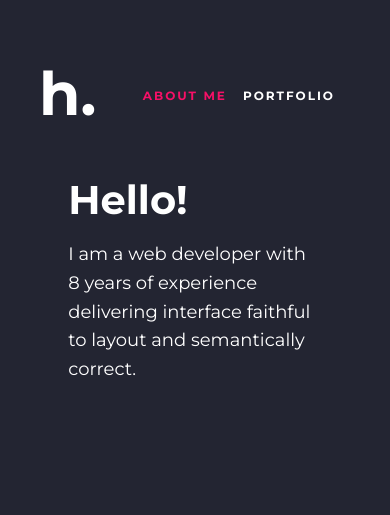
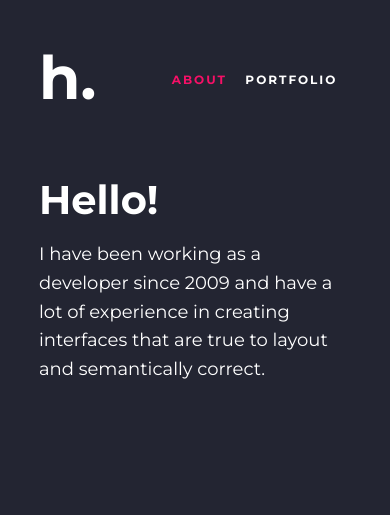
Before and after one commit to hugofabricio/hugo, a Gatsby site: page /about in a window 390 px wide. Built offline with nearby package versions, Linux system fonts and the light colour scheme; Gatsby itself is replaced by a stand-in of ours.

Commit message:
Update responsive waves, add background-color on header component.

```diff
--- a/src/components/About/styled.js
+++ b/src/components/About/styled.js
@@ -10,6 +10,10 @@ export const AboutWrapper = styled.section`
   padding-bottom: 5rem;
   display: flex;
   flex-direction: column;
+
+  ${media.lessThan("small")`
+    width: 80%;
+  `}
 `
 
 export const AboutHeader = styled.header`
--- a/src/components/Header/styled.js
+++ b/src/components/Header/styled.js
@@ -2,7 +2,7 @@ import styled from "styled-components"
 
 export const HeaderWrapper = styled.header`
   width: 80%;
-  top: 4rem;
+  top: 0;
   left: 0;
   right: 0;
   position: fixed;
@@ -12,4 +12,7 @@ export const HeaderWrapper = styled.header`
   flex-direction: row;
   justify-content: space-between;
   align-items: center;
+  padding-top: 3rem;
+  padding-bottom: 1.5rem;
+  background-color: var(--background);
 `
--- a/src/components/HeaderMenu/content.js
+++ b/src/components/HeaderMenu/content.js
@@ -1,6 +1,6 @@
 const links = [
   {
-    label: "About me",
+    label: "About",
     url: "/about",
   },
   {
--- a/src/components/Layout/styled.js
+++ b/src/components/Layout/styled.js
@@ -1,7 +1,12 @@
 import styled from "styled-components"
+import media from "styled-media-query"
 
 export const LayoutMain = styled.main`
   width: 100%;
   min-height: calc(100vh - 240px);
   overflow: hidden;
+
+  ${media.lessThan("medium")`
+    min-height: calc(100vh - 180px);
+  `}
 `
--- a/src/components/Portfolio/styled.js
+++ b/src/components/Portfolio/styled.js
@@ -10,6 +10,10 @@ export const PortfolioWrapper = styled.section`
   padding-bottom: 5rem;
   display: flex;
   flex-direction: column;
+
+  ${media.lessThan("small")`
+    width: 80%;
+  `}
 `
 
 export const PortfolioHeader = styled.header`
--- a/src/pages/about.js
+++ b/src/pages/about.js
@@ -10,7 +10,7 @@ const AboutPage = () => (
       <SEO title="About me" />
       <About
         title="Hello!"
-        slogan="I am a web developer with 8 years of experience delivering interface faithful to layout and semantically correct."
+        slogan="I have been working as a developer since 2009 and have a lot of experience in creating interfaces that are true to layout and semantically correct."
       />
     </Layout>
   </>
```
Also changed, not shown: src/components/Contact/styled.js (+8 -0 lines), src/components/Waves/styled.js (+5 -3 lines).
